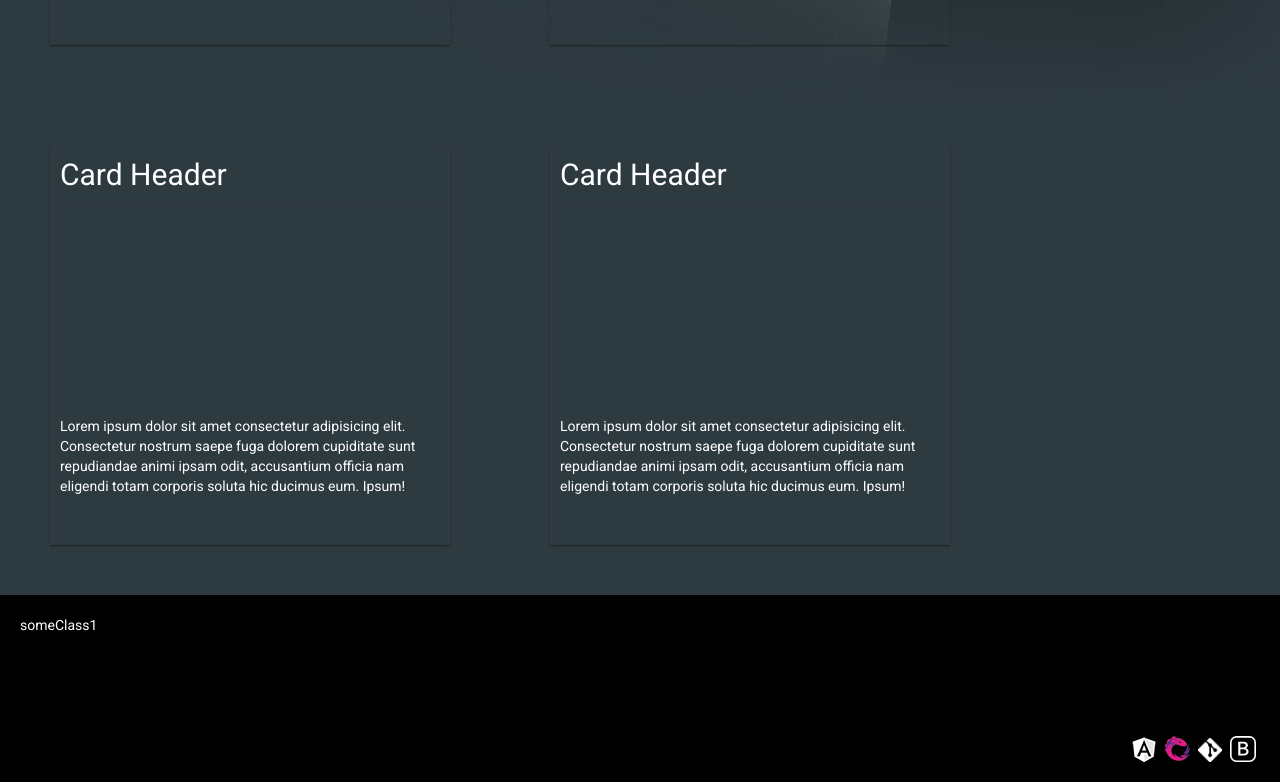
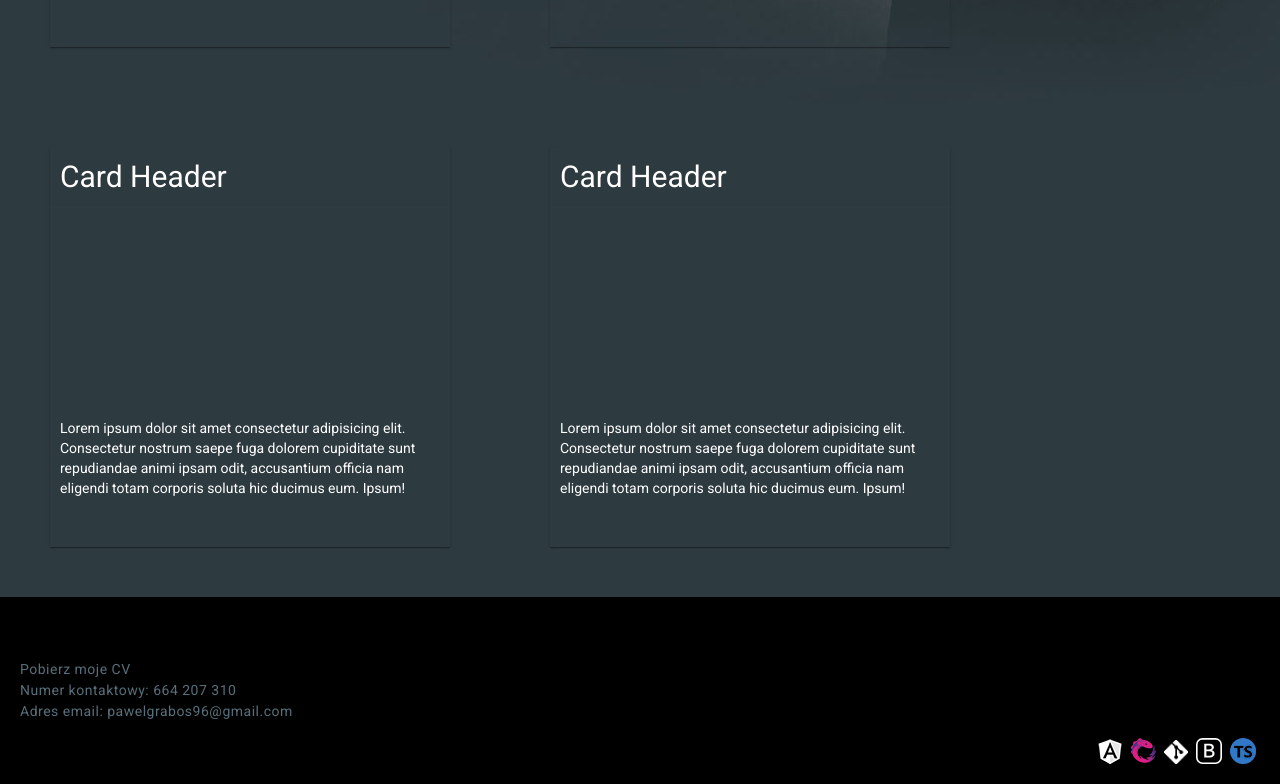
Before and after one commit to pawelg38/portfolio_v2, an Angular app: page / in a window 1280 px wide. Shown: the part 2071-2855 px from the top of the page. Built offline with nearby package versions, Linux system fonts and the light colour scheme.

Commit message:
Update footer information

```diff
--- a/src/app/footer-bar/footer-bar.component.html
+++ b/src/app/footer-bar/footer-bar.component.html
@@ -1,15 +1,18 @@
 <div class="cFooter">
     <div class="someClass1">
-        someClass1
+        Pobierz moje CV<br>
+        Numer kontaktowy: 664 207 310<br>
+        Adres email: pawelgrabos96@gmail.com
     </div>
     <div class="someClass2">
         <img src="../../assets/img/icons/angular_whiteTransparent.png" title="Angular" alt="Angular">
-        <img src="../../assets/img/icons/rxjs.png" title="RXJS" alt="">
-        <img class="s" src="../../assets/img/icons/Git-Icon-White.png" title="GIT" alt="">
+        <img src="../../assets/img/icons/rxjs.png" title="RXJS" alt="RXJS">
+        <img class="s" src="../../assets/img/icons/Git-Icon-White.png" title="GIT" alt="GIT">
         <svg xmlns="http://www.w3.org/2000/svg" fill="currentColor" class="bi bi-bootstrap" viewBox="0 0 16 16">
             <title>Bootstrap</title>
             <path d="M5.062 12h3.475c1.804 0 2.888-.908 2.888-2.396 0-1.102-.761-1.916-1.904-2.034v-.1c.832-.14 1.482-.93 1.482-1.816 0-1.3-.955-2.11-2.542-2.11H5.062V12zm1.313-4.875V4.658h1.78c.973 0 1.542.457 1.542 1.237 0 .802-.604 1.23-1.764 1.23H6.375zm0 3.762V8.162h1.822c1.236 0 1.887.463 1.887 1.348 0 .896-.627 1.377-1.811 1.377H6.375z"/>
             <path d="M0 4a4 4 0 0 1 4-4h8a4 4 0 0 1 4 4v8a4 4 0 0 1-4 4H4a4 4 0 0 1-4-4V4zm4-3a3 3 0 0 0-3 3v8a3 3 0 0 0 3 3h8a3 3 0 0 0 3-3V4a3 3 0 0 0-3-3H4z"/>
         </svg>
+        <img class="" src="../../assets/img/icons/ts-logo-round-26.png" title="TypeScript" alt="TypeScript">
     </div>
 </div>
--- a/src/app/footer-bar/footer-bar.component.scss
+++ b/src/app/footer-bar/footer-bar.component.scss
@@ -9,6 +9,15 @@
 
     .someClass1 {
         width: 50%;
+        color: rgb(0, 179, 179);
+        color: #576f7a;
+        //font-family: 'Raleway', sans-serif;
+        // font-weight: 700;
+        letter-spacing: 0.5px;
+        display: flex;
+        //justify-content: center;
+        align-items: center;
+        line-height: 1.5;
     }
     .someClass2 {
         width: 50%;
--- a/src/app/workshop/workshop.component.scss
+++ b/src/app/workshop/workshop.component.scss
@@ -30,6 +30,7 @@
     // //justify-content: flex-end;
     // align-items: flex-end;
     // flex-direction: column;
+    border-top: 2px dashed rgba(0,255,255,0.5);
     .fog {
         display: flex;
         //justify-content: flex-end;
--- a/src/styles.scss
+++ b/src/styles.scss
@@ -41,6 +41,7 @@ body {
   margin: 0;
   font-family: Roboto,
   "Helvetica Neue", sans-serif;
+  scroll-behavior: smooth;
 }
 
 .b1 {
```
Also changed, not shown: src/assets/img/icons/ts-logo-round-26.png (added), 1 other file (tests, documents, lock files or other folders).
